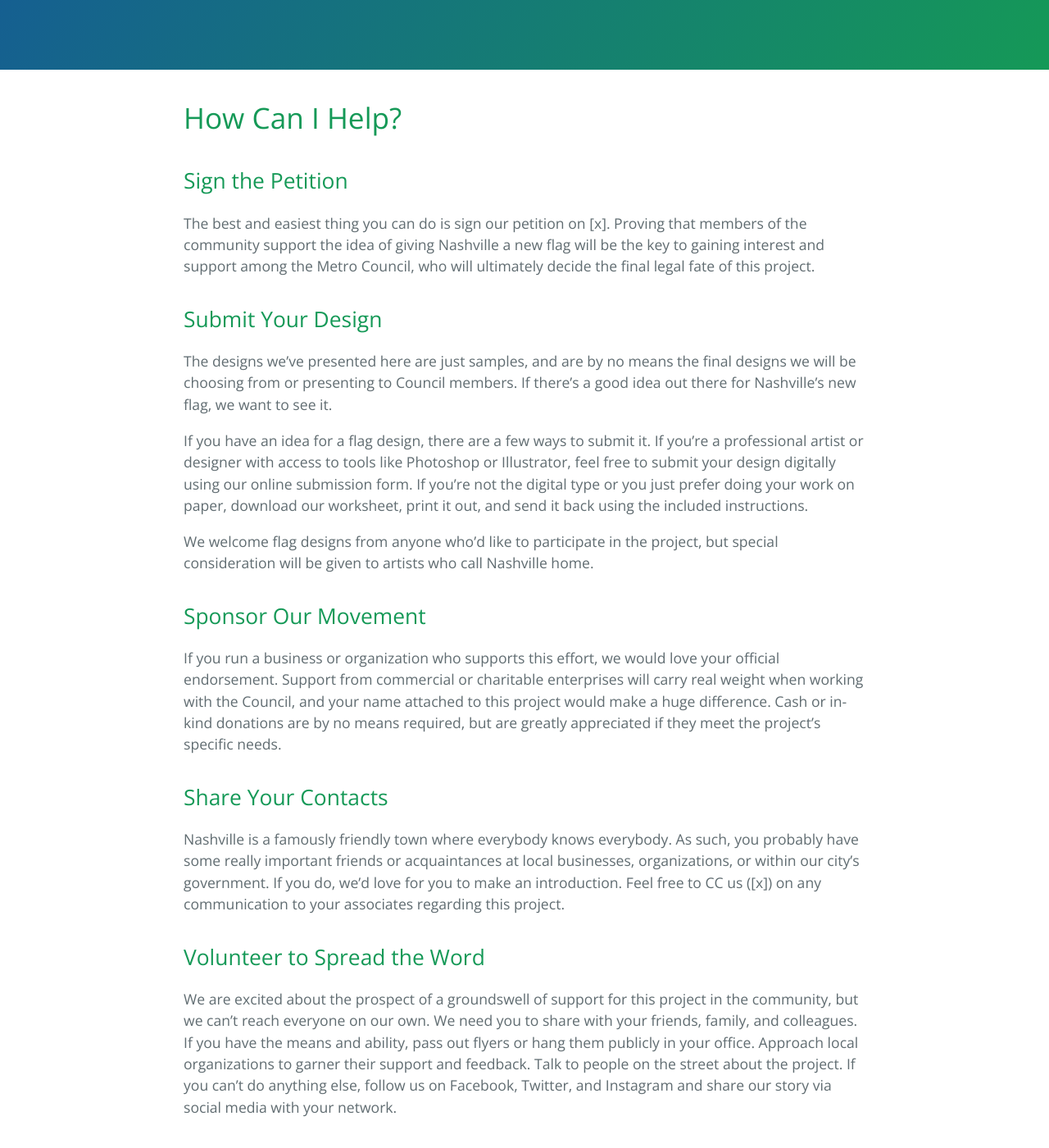
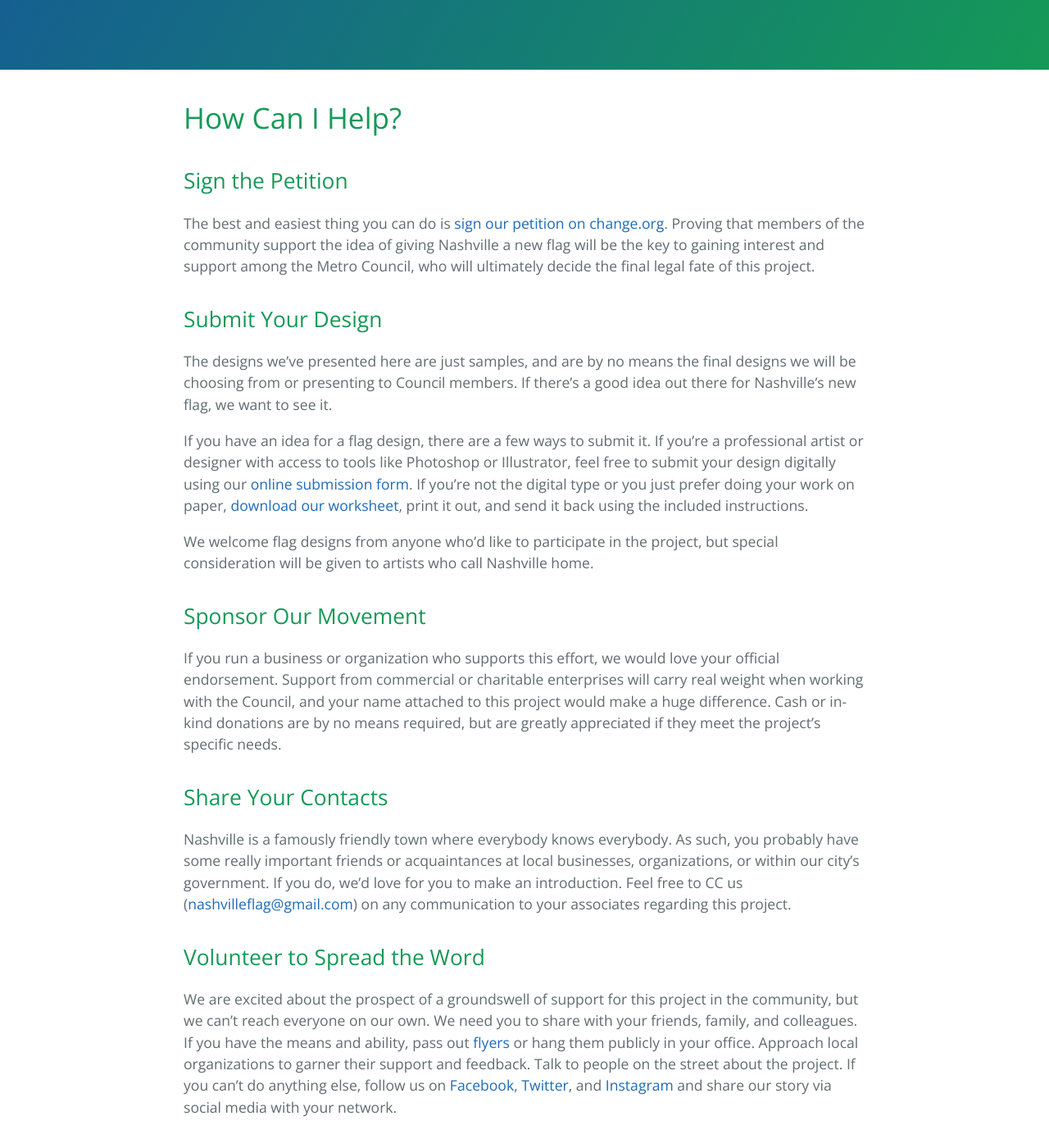
Before and after one commit to jholloway/nashvilleflag, a Jekyll site: the page built from docs/how-to-help.md, in a window 1280 px wide and 1400 px high, scrolled down 328 px. Shown: the whole window at 82% size. Built offline with Jekyll 4.4.1, drawn with Linux system fonts in a browser that asks for light colours; our own code applies the rules of GitHub Pages for plain Markdown files; some of the changed text lies outside the part shown.

Commit message:
Added placeholder links

```diff
--- a/docs/how-to-help.md
+++ b/docs/how-to-help.md
@@ -1,12 +1,12 @@
 # How Can I Help?
 
 ## Sign the Petition
-The best and easiest thing you can do is sign our petition on [x]. Proving that members of the community support the idea of giving Nashville a new flag will be the key to gaining interest and support among the Metro Council, who will ultimately decide the final legal fate of this project.
+The best and easiest thing you can do is [sign our petition on change.org](#). Proving that members of the community support the idea of giving Nashville a new flag will be the key to gaining interest and support among the Metro Council, who will ultimately decide the final legal fate of this project.
 
 ## Submit Your Design
 The designs we’ve presented here are just samples, and are by no means the final designs we will be choosing from or presenting to Council members. If there’s a good idea out there for Nashville’s new flag, we want to see it.
 
-If you have an idea for a flag design, there are a few ways to submit it. If you’re a professional artist or designer with access to tools like Photoshop or Illustrator, feel free to submit your design digitally using our online submission form. If you’re not the digital type or you just prefer doing your work on paper, download our worksheet, print it out, and send it back using the included instructions.
+If you have an idea for a flag design, there are a few ways to submit it. If you’re a professional artist or designer with access to tools like Photoshop or Illustrator, feel free to submit your design digitally using our [online submission form](#). If you’re not the digital type or you just prefer doing your work on paper, [download our worksheet](#), print it out, and send it back using the included instructions.
 
 We welcome flag designs from anyone who’d like to participate in the project, but special consideration will be given to artists who call Nashville home.
 
@@ -14,14 +14,14 @@ We welcome flag designs from anyone who’d like to participate in the project,
 If you run a business or organization who supports this effort, we would love your official endorsement. Support from commercial or charitable enterprises will carry real weight when working with the Council, and your name attached to this project would make a huge difference. Cash or in-kind donations are by no means required, but are greatly appreciated if they meet the project’s specific needs.
 
 ## Share Your Contacts
-Nashville is a famously friendly town where everybody knows everybody. As such, you probably have some really important friends or acquaintances at local businesses, organizations, or within our city’s government. If you do, we’d love for you to make an introduction. Feel free to CC us ([x]) on any communication to your associates regarding this project.
+Nashville is a famously friendly town where everybody knows everybody. As such, you probably have some really important friends or acquaintances at local businesses, organizations, or within our city’s government. If you do, we’d love for you to make an introduction. Feel free to CC us ([nashvilleflag@gmail.com](#)) on any communication to your associates regarding this project.
 
 ## Volunteer to Spread the Word
-We are excited about the prospect of a groundswell of support for this project in the community, but we can’t reach everyone on our own. We need you to share with your friends, family, and colleagues. If you have the means and ability, pass out flyers or hang them publicly in your office. Approach local organizations to garner their support and feedback. Talk to people on the street about the project. If you can’t do anything else, follow us on Facebook, Twitter, and Instagram and share our story via social media with your network.
+We are excited about the prospect of a groundswell of support for this project in the community, but we can’t reach everyone on our own. We need you to share with your friends, family, and colleagues. If you have the means and ability, pass out [flyers](#) or hang them publicly in your office. Approach local organizations to garner their support and feedback. Talk to people on the street about the project. If you can’t do anything else, follow us on [Facebook](#), [Twitter](#), and [Instagram](#) and share our story via social media with your network.
 
 ## Donate
 We know this process will be long, difficult, and tiring. Fortunately, we don’t think it will be very expensive. Our campaign’s primary costs will come from logistical items like printing flyers, mailing documents, legal paperwork application fees, and web hosting. We would also love to be able to pay reasonable fees to the talented artists and designers who have helped us along the way.
 
 Any and all money raised during this campaign will go directly towards fostering support among citizens and the Metro Council to adopt a new flag design. Our members are doing this as a passion project and will never take any form of payment.
 
-This project will happen even if the costs have to come out of our pockets, but if you have the means and would like to donate, you can do so via PayPal, Square Cash, or Facebook. [x]
+This project will happen even if the costs have to come out of our pockets, but if you have the means and would like to donate, you can do so via [PayPal](#), [Square Cash](#), or [Facebook](#).
```
